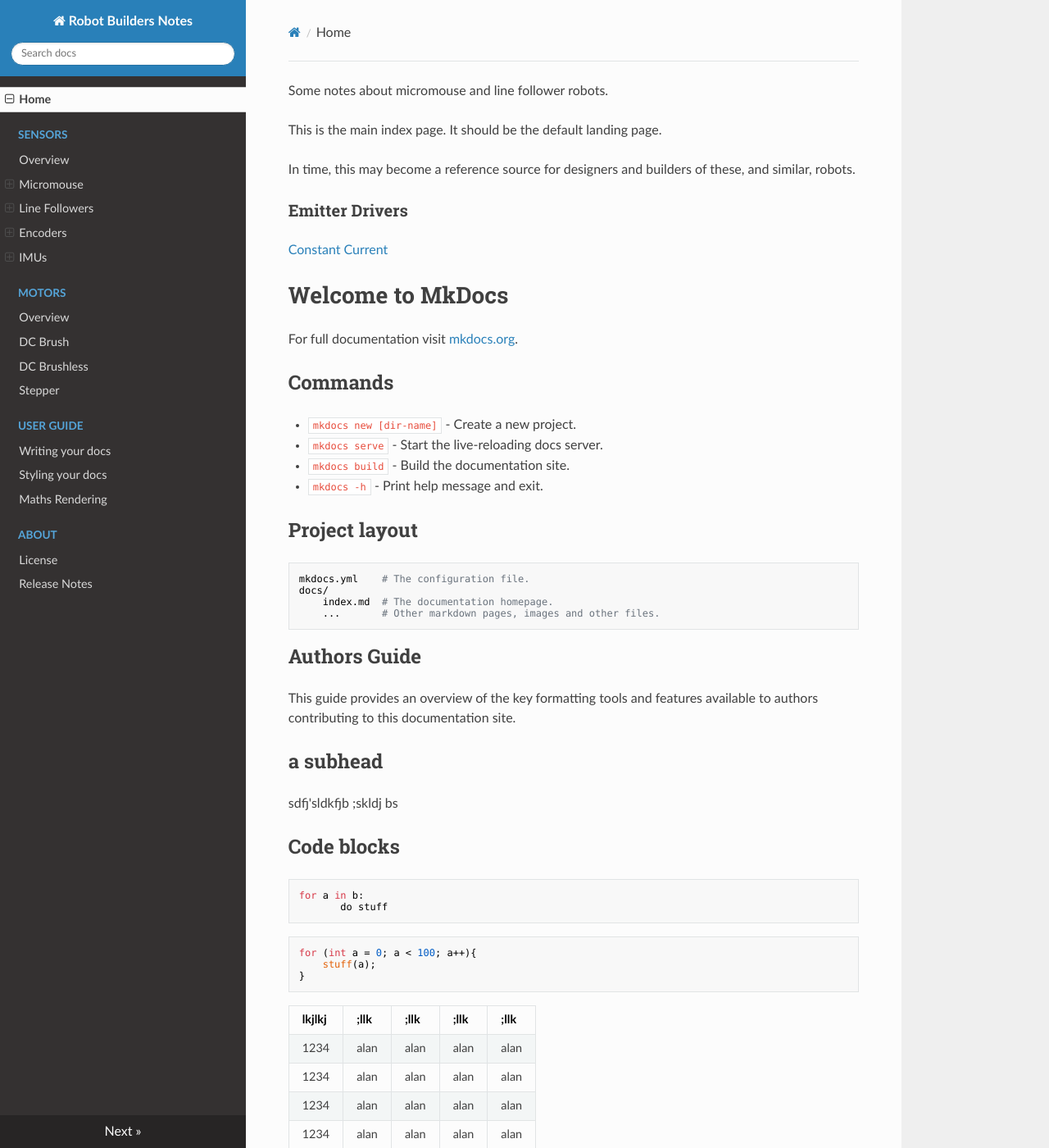
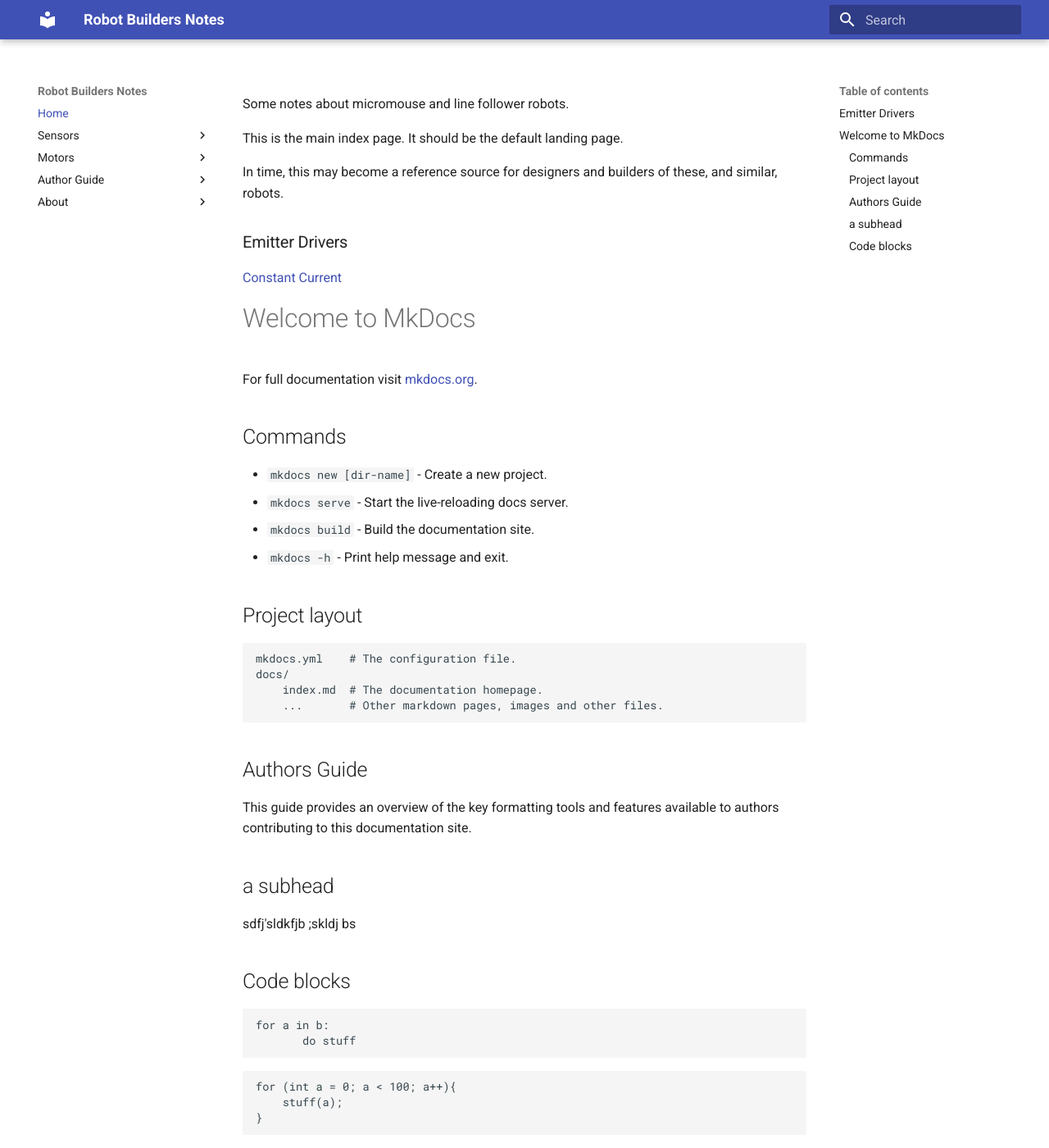
Before and after one commit to micromouseonline/robot-notes, an MkDocs documentation site: the page built from docs/index.md, in a window 1280 px wide and 1400 px high. Shown: the whole window at 82% size. Built offline with MkDocs 1.6.1 and Material for MkDocs 9.7.7, drawn with Linux system fonts in a browser that asks for light colours; nearby versions of some CDN libraries; some of the changed text lies outside the part shown.

Commit message:
use material theme

```diff
--- a/mkdocs.yml
+++ b/mkdocs.yml
@@ -3,7 +3,8 @@ site_name: Robot Builders Notes
 # In mkdocs.yml, confirm this setting is correct:
 docs_dir: 'docs'
 
-theme: readthedocs
+# theme: readthedocs
+theme: material
 
 # override what is found with specific files
 nav:
@@ -31,7 +32,7 @@ nav:
     - DC Brushless: Motors/30-30-dc-brushless.md
     - Stepper:  Motors/30-40-steppers.md
 
-  - User Guide:
+  - Author Guide:
     - Writing your docs: Authors/writing-your-docs.md
     - Styling your docs: Authors/styling-your-docs.md
     - Maths Rendering: Authors/mathjax.md
@@ -43,6 +44,12 @@ nav:
 extra_javascript:
     - https://cdnjs.cloudflare.com/ajax/libs/mathjax/2.7.0/MathJax.js?config=TeX-AMS-MML_HTMLorMML
     - mathjaxhelper.js
+# markdown_extensions:
+#     - toc:
+#         permalink: true
+#     - extra
+#     - tables
+#     - fenced_code
 
 markdown_extensions:
     - toc:
@@ -50,3 +57,7 @@ markdown_extensions:
     - extra
     - tables
     - fenced_code
+
+    # CRITICAL FIX: Add the MathJax extension 💥
+    # - pymdownx.arithmatex:
+    #     generic: true
```
